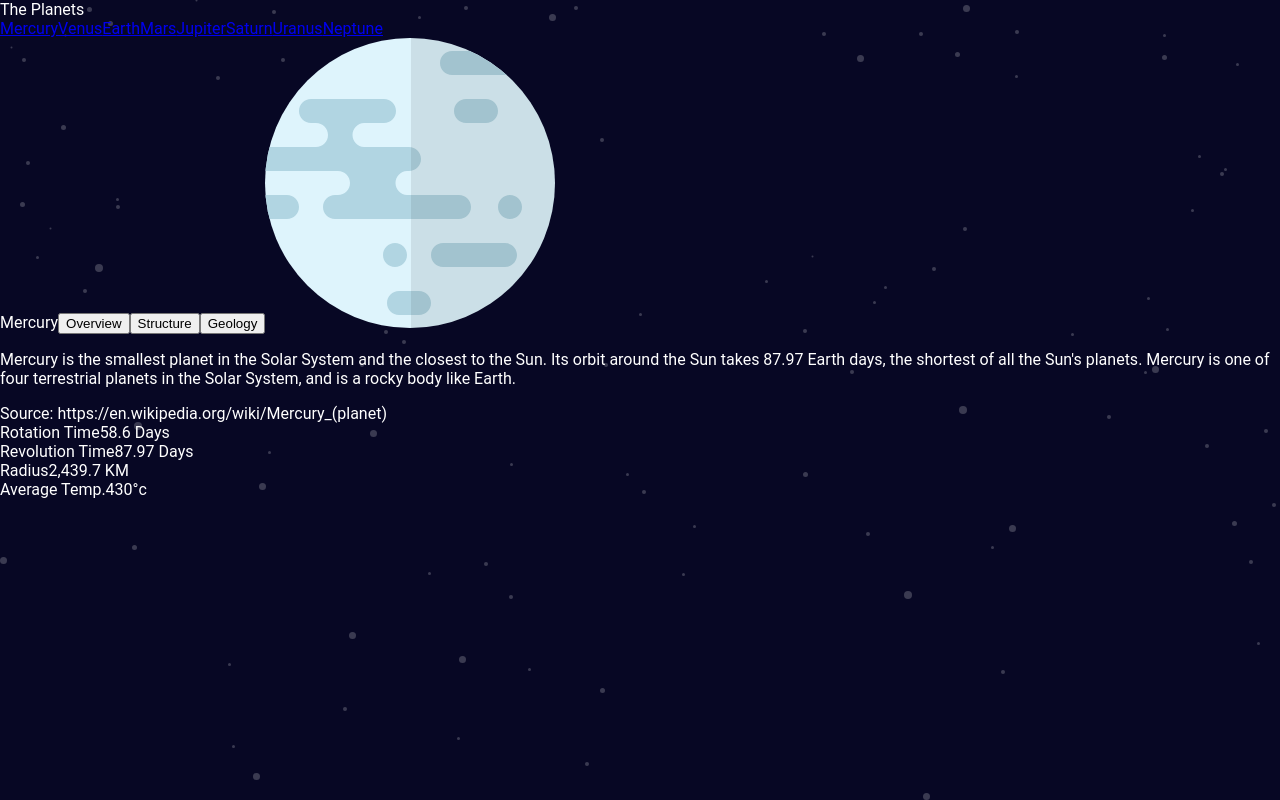
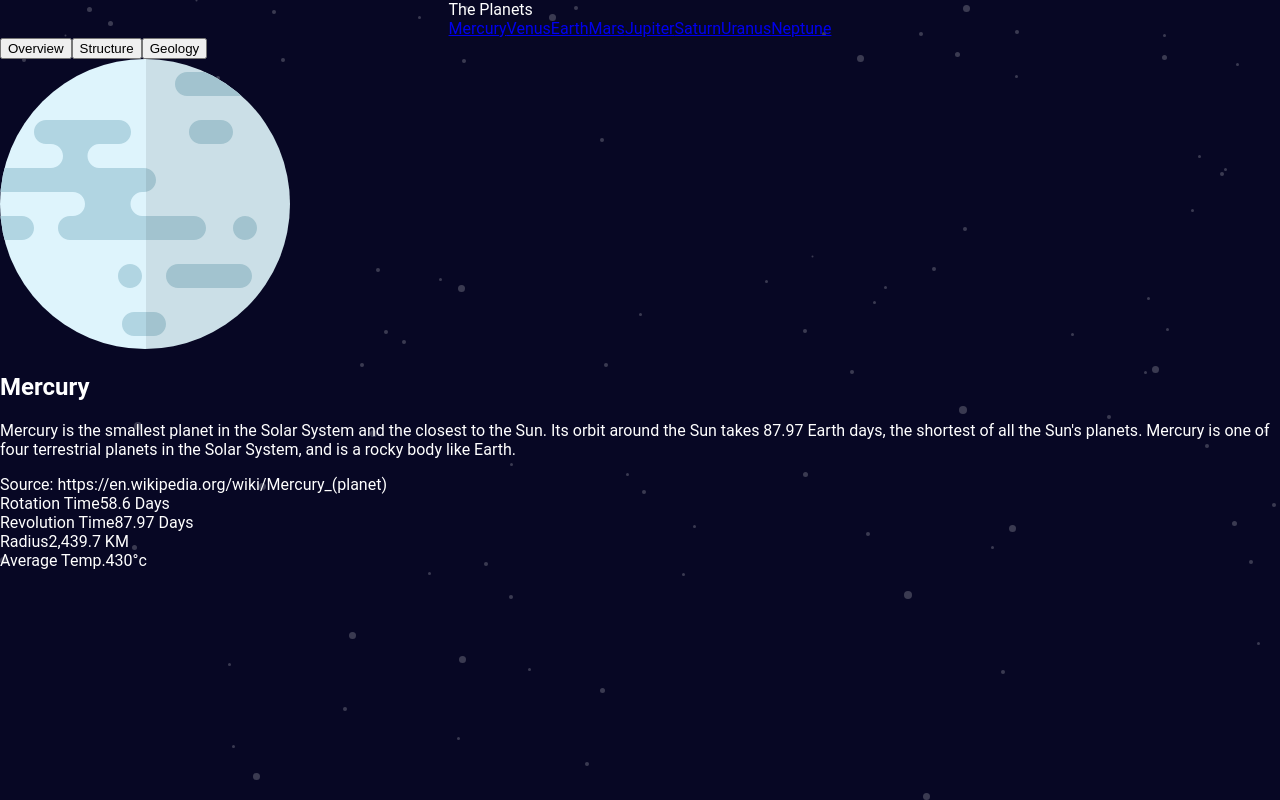
Before and after one commit to kristiingco/planets-fact-site, a React (Create React App) app: page /mercury in a window 1280 px wide. Built offline with nearby package versions, Linux system fonts and the light colour scheme.

Commit message:
Change structure of planet description

```diff
--- a/src/App.css
+++ b/src/App.css
@@ -10,3 +10,9 @@ body {
     height: 100%;
     color: #ffffff;
 }
+
+.App {
+    display: flex;
+    flex-direction: column;
+    align-items: center;
+}
--- a/src/components/planet/Planet.js
+++ b/src/components/planet/Planet.js
@@ -26,7 +26,7 @@ const Planet = ({ data }) => {
   };
   return (
     <div>
-      {data.name}
+      <div>
         <button
           onClick={() => {
             changeContent(
@@ -63,6 +63,7 @@ const Planet = ({ data }) => {
         >
           Geology
         </button>
+      </div>
       <img src={image} alt={`${data.name}`} />
 
       {showGeology && (
@@ -71,7 +72,11 @@ const Planet = ({ data }) => {
           alt={`${data.name}`}
         />
       )}
-      <PlanetDescription content={descContent} source={descSource} />
+      <PlanetDescription
+        name={data.name}
+        content={descContent}
+        source={descSource}
+      />
       <PlanetStatistics
         rotation={data.rotation}
         revolution={data.revolution}
--- a/src/components/planet/planet-description/PlanetDescription.js
+++ b/src/components/planet/planet-description/PlanetDescription.js
@@ -1,8 +1,9 @@
 import React from "react";
 
-const PlanetDescription = ({ content, source }) => {
+const PlanetDescription = ({ name, content, source }) => {
   return (
     <div>
+      <h2>{name}</h2>
       <p>{content}</p>
       <span>Source: {source}</span>
     </div>
```
Lines whose indentation alone changed are shown as unchanged.
